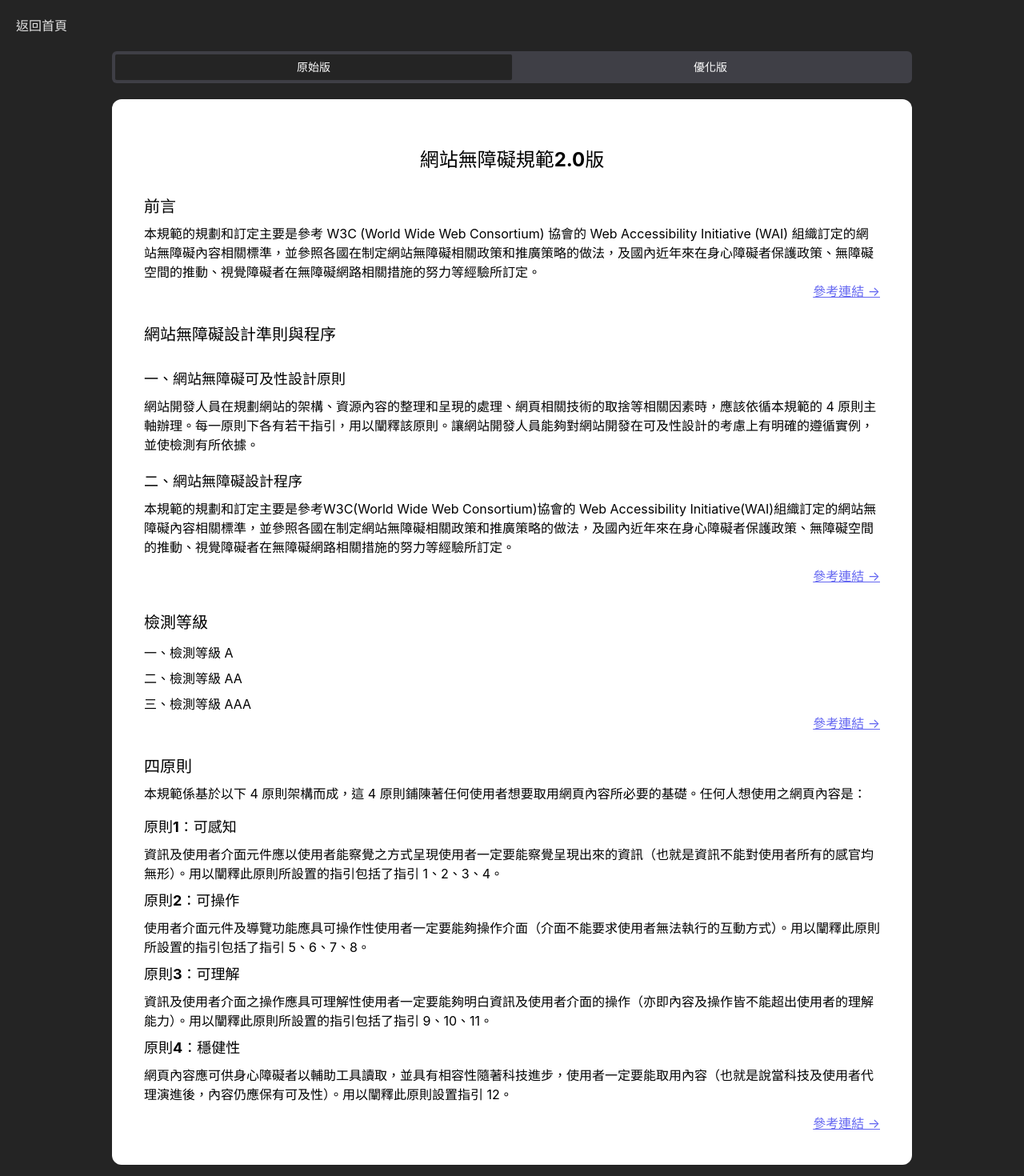
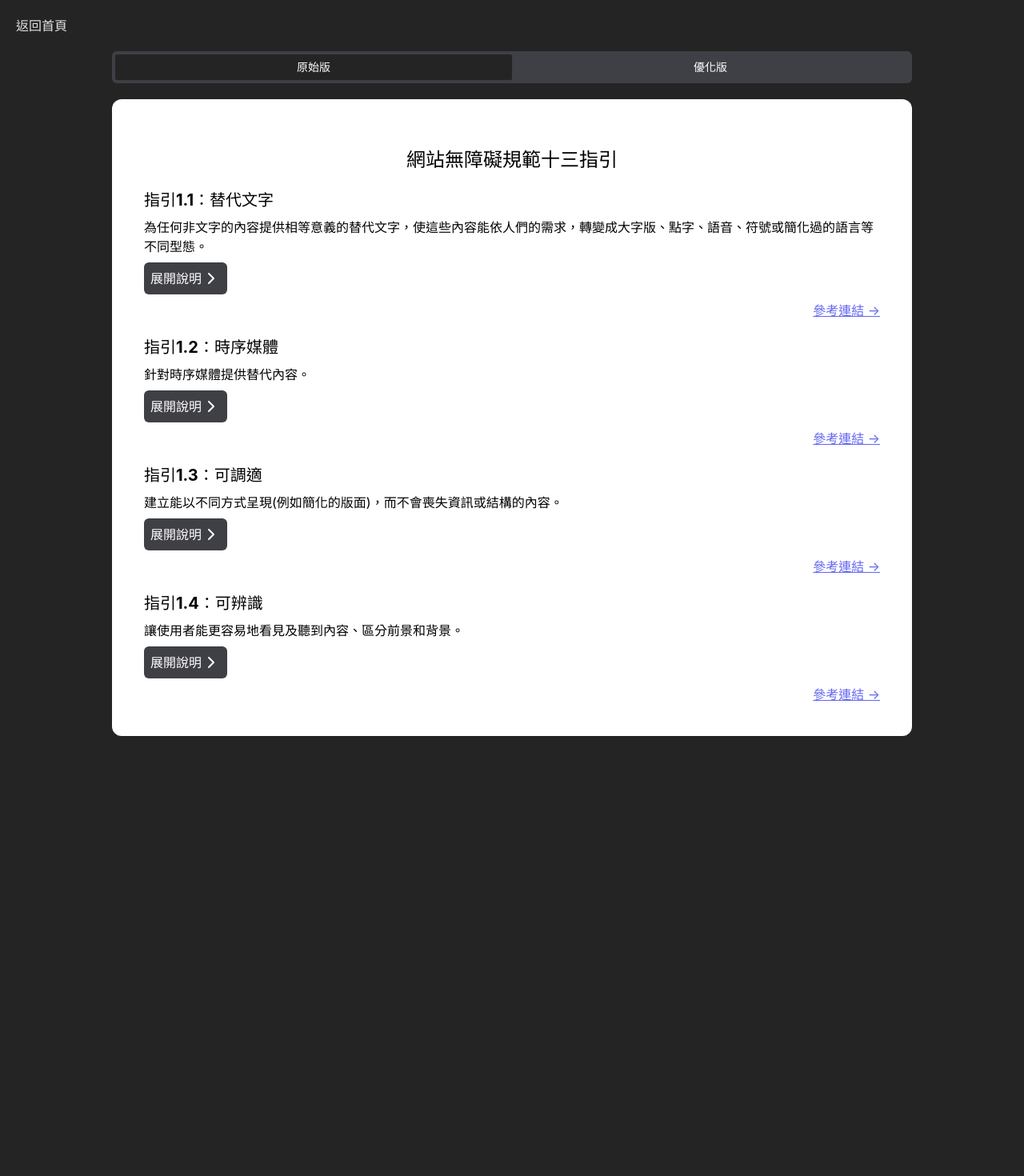
Before and after one commit to KellyCHI22/a11y-demo, a React (Vite) app: page /heading in a window 1280 px wide. Shown: the top 1470 px of the page at 80% size. After the commit the page ends 988 px from the top, so only its background shows below. Built offline with nearby package versions, Linux system fonts and the light colour scheme.

Commit message:
update Heading demo, add disclosure content

```diff
--- a/package.json
+++ b/package.json
@@ -28,6 +28,7 @@
     "eslint-plugin-react": "^7.34.3",
     "eslint-plugin-react-hooks": "^4.6.2",
     "eslint-plugin-react-refresh": "^0.4.7",
+    "lucide-react": "^0.474.0",
     "postcss": "^8.4.39",
     "tailwindcss": "^3.4.5",
     "vite": "^5.3.4"
--- a/src/components/Heading.jsx
+++ b/src/components/Heading.jsx
@@ -1,4 +1,6 @@
+import { useState } from "react";
 import { Link } from "react-router-dom";
+import { ChevronDown, ChevronRight } from "lucide-react";
 import { Tabs, TabsList, TabsTrigger, TabsContent } from "./Tabs";
 import { useTitle } from "../utils";
 
@@ -33,93 +35,63 @@ function HeadingImproved() {
 		<div className="container mx-auto min-h-screen flex flex-col items-center">
 			<div className="bg-white lg:w-[1000px] text-black p-5 lg:p-10 lg:rounded-xl space-y-5">
 				<h1 className="text-2xl font-bold text-center my-5">
-					網站無障礙規範2.0版
+					網站無障礙規範十三指引
 				</h1>
-				<div className="flex flex-col justify-start">
-					<h2 className="text-xl font-bold my-2">前言</h2>
+				<div className="flex flex-col justify-start space-y-2">
+					<h2 className="text-xl font-bold">指引1.1：替代文字</h2>
 					<p>
-						本規範的規劃和訂定主要是參考 W3C (World Wide Web Consortium) 協會的
-						Web Accessibility Initiative (WAI)
-						組織訂定的網站無障礙內容相關標準，並參照各國在制定網站無障礙相關政策和推廣策略的做法，及國內近年來在身心障礙者保護政策、無障礙空間的推動、視覺障礙者在無障礙網路相關措施的努力等經驗所訂定。
+						為任何非文字的內容提供相等意義的替代文字，使這些內容能依人們的需求，轉變成大字版、點字、語音、符號或簡化過的語言等不同型態。
 					</p>
+					<DisclosureImproved
+						title="展開說明"
+						content="本指引的目的是要確保所有非文字的內容也都有文字的版本。這裡的「文字」指的是電子文字，而非影像文字。電子文字有著呈現方式中立的獨特優勢，也就是說可以以視覺化、聽覺化、觸覺化等不同方式加以表達，也可同時合用多種表達方式來呈現。因此以電子文字呈現的資訊就可以用任何最適合使用者的方式來呈現。這樣的內容可以很容易地放大、報讀出來讓有閱讀障礙的使用者也能便於理解，或者以任何觸覺的方式呈現來滿足使用者的需求。"
+					/>
 					<a href="#" className="underline text-indigo-500 self-end">
 						參考連結 →
 					</a>
 				</div>
-				<div className="flex flex-col justify-start space-y-3">
-					<h2 className="text-xl font-bold my-2">網站無障礙設計準則與程序</h2>
-					<div>
-						<h3 className="text-lg font-semibold my-2">
-							一、網站無障礙可及性設計原則
-						</h3>
-						<p>
-							網站開發人員在規劃網站的架構、資源內容的整理和呈現的處理、網頁相關技術的取捨等相關因素時，應該依循本規範的
-							4
-							原則主軸辦理。每一原則下各有若干指引，用以闡釋該原則。讓網站開發人員能夠對網站開發在可及性設計的考慮上有明確的遵循實例，並使檢測有所依據。
-						</p>
-					</div>
-					<div>
-						<h3 className="text-lg font-semibold my-2">
-							二、網站無障礙設計程序
-						</h3>
-						<p>
-							本規範的規劃和訂定主要是參考W3C(World Wide Web Consortium)協會的
-							Web Accessibility
-							Initiative(WAI)組織訂定的網站無障礙內容相關標準，並參照各國在制定網站無障礙相關政策和推廣策略的做法，及國內近年來在身心障礙者保護政策、無障礙空間的推動、視覺障礙者在無障礙網路相關措施的努力等經驗所訂定。
-						</p>
-					</div>
+				<div className="flex flex-col justify-start space-y-2">
+					<h2 className="text-xl font-bold">指引1.2：時序媒體</h2>
+					<p>針對時序媒體提供替代內容。</p>
+					<DisclosureImproved
+						title="展開說明"
+						content={
+							<>
+								本指引的目的是要提供取用時序媒體及同步媒體的能力。這項指引所囊括的媒體包括：
+								<ul className="list-disc">
+									<li className="translate-x-4">純音訊</li>
+									<li className="translate-x-4">純視訊</li>
+									<li className="translate-x-4">視訊及音訊</li>
+									<li className="translate-x-4"> 結合互動的視訊和音訊</li>
+								</ul>
+							</>
+						}
+					/>
 					<a href="#" className="underline text-indigo-500 self-end">
 						參考連結 →
 					</a>
 				</div>
-				<div className="flex flex-col justify-start">
-					<h2 className="text-xl font-bold my-3">檢測等級</h2>
-					<ol className="space-y-2">
-						<li>一、檢測等級 A</li>
-						<li>二、檢測等級 AA</li>
-						<li>三、檢測等級 AAA</li>{" "}
-					</ol>
+				<div className="flex flex-col justify-start space-y-2">
+					<h2 className="text-xl font-bold">指引1.3：可調適</h2>
+					<p>
+						建立能以不同方式呈現(例如簡化的版面)，而不會喪失資訊或結構的內容。
+					</p>
+					<DisclosureImproved
+						title="展開說明"
+						content="本指引的目的在確保所有的資訊都有所有使用者可感知的形式，像是報讀出來或以較簡單的視覺布局呈現。如果所有的資訊都有軟體可判別的形式，就可以用不同的方式如視覺性、聽覺性、觸覺性等方式呈現給使用者。如果資訊嵌入在特定的呈現方式中，而其結構與資訊無法由輔助科技以程式化的方式來判讀，那麼就無法以使用者所需的其他形式來呈現。本指引下的所有成功準則都是要確保可使用在呈現中常見編碼的不同資訊類型，而能以不同的型態來表達。"
+					/>
 					<a href="#" className="underline text-indigo-500 self-end">
 						參考連結 →
 					</a>
 				</div>
-				<div className="flex flex-col justify-start">
-					<h2 className="text-xl font-bold my-2">四原則</h2>
-					<p>
-						本規範係基於以下 4 原則架構而成，這 4
-						原則鋪陳著任何使用者想要取用網頁內容所必要的基礎。任何人想使用之網頁內容是：
-					</p>
-					<ol className="space-y-3 mt-2">
-						<li>
-							<p className="font-bold text-lg my-2">原則1：可感知</p>
-							<p>
-								資訊及使用者介面元件應以使用者能察覺之方式呈現使用者一定要能察覺呈現出來的資訊（也就是資訊不能對使用者所有的感官均無形）。用以闡釋此原則所設置的指引包括了指引
-								1、2、3、4。
-							</p>
-						</li>
-						<li>
-							<p className="font-bold text-lg my-2">原則2：可操作</p>
-							<p>
-								使用者介面元件及導覽功能應具可操作性使用者一定要能夠操作介面（介面不能要求使用者無法執行的互動方式）。用以闡釋此原則所設置的指引包括了指引
-								5、6、7、8。
-							</p>
-						</li>
-						<li>
-							<p className="font-bold text-lg my-2">原則3：可理解</p>
-							<p>
-								資訊及使用者介面之操作應具可理解性使用者一定要能夠明白資訊及使用者介面的操作（亦即內容及操作皆不能超出使用者的理解能力）。用以闡釋此原則所設置的指引包括了指引
-								9、10、11。
-							</p>
-						</li>
-						<li>
-							<p className="font-bold text-lg my-2">原則4：穩健性</p>
-							<p>
-								網頁內容應可供身心障礙者以輔助工具讀取，並具有相容性隨著科技進步，使用者一定要能取用內容（也就是說當科技及使用者代理演進後，內容仍應保有可及性）。用以闡釋此原則設置指引
-								12。
-							</p>
-						</li>
-					</ol>
-					<a href="#" className="underline text-indigo-500 self-end mt-3">
+				<div className="flex flex-col justify-start space-y-2">
+					<h2 className="text-xl font-bold">指引1.4：可辨識</h2>
+					<p>讓使用者能更容易地看見及聽到內容、區分前景和背景。</p>
+					<DisclosureImproved
+						title="展開說明"
+						content="有些指引著重在使資訊能有可以替代格式來呈現，本指引則是想讓預設的呈現方式能讓有障礙的使用者也能容易感知。使這件事容易的主要焦點在於讓使用者能容易地將前景資訊從背景當中分出來。就視覺呈現來說，這牽涉到確保背景上的前景資訊能有充足的對比；就聽覺呈現來說，這牽涉到確保背景聲音中的前景資訊能有夠大的音量。網頁設計者應留意到：視力障礙者和聽力障礙者要從背景中分離出前景資訊時，會比其他人更為困難。"
+					/>
+					<a href="#" className="underline text-indigo-500 self-end">
 						參考連結 →
 					</a>
 				</div>
@@ -133,92 +105,63 @@ function HeadingOriginal() {
 		<div className="container mx-auto min-h-screen flex flex-col items-center">
 			<div className="bg-white lg:w-[1000px] text-black p-5 lg:p-10 lg:rounded-xl space-y-5">
 				<p className="text-2xl font-bold text-center my-5">
-					網站無障礙規範2.0版
+					網站無障礙規範十三指引
 				</p>
-				<div className="flex flex-col justify-start">
-					<p className="text-xl font-bold my-2">前言</p>
+				<div className="flex flex-col justify-start space-y-2">
+					<p className="text-xl font-bold">指引1.1：替代文字</p>
 					<p>
-						本規範的規劃和訂定主要是參考 W3C (World Wide Web Consortium) 協會的
-						Web Accessibility Initiative (WAI)
-						組織訂定的網站無障礙內容相關標準，並參照各國在制定網站無障礙相關政策和推廣策略的做法，及國內近年來在身心障礙者保護政策、無障礙空間的推動、視覺障礙者在無障礙網路相關措施的努力等經驗所訂定。
+						為任何非文字的內容提供相等意義的替代文字，使這些內容能依人們的需求，轉變成大字版、點字、語音、符號或簡化過的語言等不同型態。
 					</p>
+					<DisclosureOriginal
+						title="展開說明"
+						content="本指引的目的是要確保所有非文字的內容也都有文字的版本。這裡的「文字」指的是電子文字，而非影像文字。電子文字有著呈現方式中立的獨特優勢，也就是說可以以視覺化、聽覺化、觸覺化等不同方式加以表達，也可同時合用多種表達方式來呈現。因此以電子文字呈現的資訊就可以用任何最適合使用者的方式來呈現。這樣的內容可以很容易地放大、報讀出來讓有閱讀障礙的使用者也能便於理解，或者以任何觸覺的方式呈現來滿足使用者的需求。"
+					/>
 					<a href="#" className="underline text-indigo-500 self-end">
 						參考連結 →
 					</a>
 				</div>
-				<div className="flex flex-col justify-start space-y-3">
-					<p className="text-xl font-bold my-2">網站無障礙設計準則與程序</p>
-					<div>
-						<p className="text-lg font-semibold my-2">
-							一、網站無障礙可及性設計原則
-						</p>
-						<p>
-							網站開發人員在規劃網站的架構、資源內容的整理和呈現的處理、網頁相關技術的取捨等相關因素時，應該依循本規範的
-							4
-							原則主軸辦理。每一原則下各有若干指引，用以闡釋該原則。讓網站開發人員能夠對網站開發在可及性設計的考慮上有明確的遵循實例，並使檢測有所依據。
-						</p>
-					</div>
-					<div>
-						<p className="text-lg font-semibold my-2">二、網站無障礙設計程序</p>
-						<p>
-							本規範的規劃和訂定主要是參考W3C(World Wide Web Consortium)協會的
-							Web Accessibility
-							Initiative(WAI)組織訂定的網站無障礙內容相關標準，並參照各國在制定網站無障礙相關政策和推廣策略的做法，及國內近年來在身心障礙者保護政策、無障礙空間的推動、視覺障礙者在無障礙網路相關措施的努力等經驗所訂定。
-						</p>
-					</div>
-					{/* todo 改成用 javascript */}
+				<div className="flex flex-col justify-start space-y-2">
+					<p className="text-xl font-bold">指引1.2：時序媒體</p>
+					<p>針對時序媒體提供替代內容。</p>
+					<DisclosureOriginal
+						title="展開說明"
+						content={
+							<>
+								本指引的目的是要提供取用時序媒體及同步媒體的能力。這項指引所囊括的媒體包括：
+								<ul className="list-disc">
+									<li className="translate-x-4">純音訊</li>
+									<li className="translate-x-4">純視訊</li>
+									<li className="translate-x-4">視訊及音訊</li>
+									<li className="translate-x-4"> 結合互動的視訊和音訊</li>
+								</ul>
+							</>
+						}
+					/>
 					<a href="#" className="underline text-indigo-500 self-end">
 						參考連結 →
 					</a>
 				</div>
-				<div className="flex flex-col justify-start">
-					<p className="text-xl font-bold my-3">檢測等級</p>
-					<div className="space-y-2 flex flex-col">
-						<span>一、檢測等級 A</span>
-						<span>二、檢測等級 AA</span>
-						<span>三、檢測等級 AAA</span>
-					</div>
+				<div className="flex flex-col justify-start space-y-2">
+					<p className="text-xl font-bold">指引1.3：可調適</p>
+					<p>
+						建立能以不同方式呈現(例如簡化的版面)，而不會喪失資訊或結構的內容。
+					</p>
+					<DisclosureOriginal
+						title="展開說明"
+						content="本指引的目的在確保所有的資訊都有所有使用者可感知的形式，像是報讀出來或以較簡單的視覺布局呈現。如果所有的資訊都有軟體可判別的形式，就可以用不同的方式如視覺性、聽覺性、觸覺性等方式呈現給使用者。如果資訊嵌入在特定的呈現方式中，而其結構與資訊無法由輔助科技以程式化的方式來判讀，那麼就無法以使用者所需的其他形式來呈現。本指引下的所有成功準則都是要確保可使用在呈現中常見編碼的不同資訊類型，而能以不同的型態來表達。"
+					/>
 					<a href="#" className="underline text-indigo-500 self-end">
 						參考連結 →
 					</a>
 				</div>
-				<div className="flex flex-col justify-start">
-					<p className="text-xl font-bold my-2">四原則</p>
-					<p>
-						本規範係基於以下 4 原則架構而成，這 4
-						原則鋪陳著任何使用者想要取用網頁內容所必要的基礎。任何人想使用之網頁內容是：
-					</p>
-					<div className="space-y-3 mt-2">
-						<span>
-							<p className="font-bold text-lg my-2">原則1：可感知</p>
-							<p>
-								資訊及使用者介面元件應以使用者能察覺之方式呈現使用者一定要能察覺呈現出來的資訊（也就是資訊不能對使用者所有的感官均無形）。用以闡釋此原則所設置的指引包括了指引
-								1、2、3、4。
-							</p>
-						</span>
-						<span>
-							<p className="font-bold text-lg my-2">原則2：可操作</p>
-							<p>
-								使用者介面元件及導覽功能應具可操作性使用者一定要能夠操作介面（介面不能要求使用者無法執行的互動方式）。用以闡釋此原則所設置的指引包括了指引
-								5、6、7、8。
-							</p>
-						</span>
-						<span>
-							<p className="font-bold text-lg my-2">原則3：可理解</p>
-							<p>
-								資訊及使用者介面之操作應具可理解性使用者一定要能夠明白資訊及使用者介面的操作（亦即內容及操作皆不能超出使用者的理解能力）。用以闡釋此原則所設置的指引包括了指引
-								9、10、11。
-							</p>
-						</span>
-						<span>
-							<p className="font-bold text-lg my-2">原則4：穩健性</p>
-							<p>
-								網頁內容應可供身心障礙者以輔助工具讀取，並具有相容性隨著科技進步，使用者一定要能取用內容（也就是說當科技及使用者代理演進後，內容仍應保有可及性）。用以闡釋此原則設置指引
-								12。
-							</p>
-						</span>
-					</div>
-					<a href="#" className="underline text-indigo-500 self-end mt-3">
+				<div className="flex flex-col justify-start space-y-2">
+					<p className="text-xl font-bold">指引1.4：可辨識</p>
+					<p>讓使用者能更容易地看見及聽到內容、區分前景和背景。</p>
+					<DisclosureOriginal
+						title="展開說明"
+						content="有些指引著重在使資訊能有可以替代格式來呈現，本指引則是想讓預設的呈現方式能讓有障礙的使用者也能容易感知。使這件事容易的主要焦點在於讓使用者能容易地將前景資訊從背景當中分出來。就視覺呈現來說，這牽涉到確保背景上的前景資訊能有充足的對比；就聽覺呈現來說，這牽涉到確保背景聲音中的前景資訊能有夠大的音量。網頁設計者應留意到：視力障礙者和聽力障礙者要從背景中分離出前景資訊時，會比其他人更為困難。"
+					/>
+					<a href="#" className="underline text-indigo-500 self-end">
 						參考連結 →
 					</a>
 				</div>
@@ -226,3 +169,42 @@ function HeadingOriginal() {
 		</div>
 	);
 }
+
+function DisclosureOriginal({ title, content }) {
+	const [isOpen, setIsOpen] = useState(false);
+	const openDisclosure = () => setIsOpen(!isOpen);
+
+	return (
+		<>
+			<div
+				onClick={openDisclosure}
+				className="w-fit p-2 bg-zinc-700 text-white rounded-md inline-flex"
+			>
+				{title}
+				{isOpen ? <ChevronDown /> : <ChevronRight />}
+			</div>
+			{isOpen && <div>{content}</div>}
+		</>
+	);
+}
+
+function DisclosureImproved({ title, content }) {
+	const [isOpen, setIsOpen] = useState(false);
+	const openDisclosure = () => setIsOpen(!isOpen);
+
+	return (
+		<>
+			<button
+				onClick={openDisclosure}
+				type="button"
+				aria-expanded={isOpen ? "true" : "false"}
+				aria-controls={`${title}_desc`}
+				className="w-fit p-2 bg-zinc-700 text-white rounded-md inline-flex"
+			>
+				{title}
+				{isOpen ? <ChevronDown aria-hidden /> : <ChevronRight aria-hidden />}
+			</button>
+			{isOpen && <div id={`${title}_desc`}>{content}</div>}
+		</>
+	);
+}
```
Also changed, not shown: 1 other file (tests, documents, lock files or other folders).
